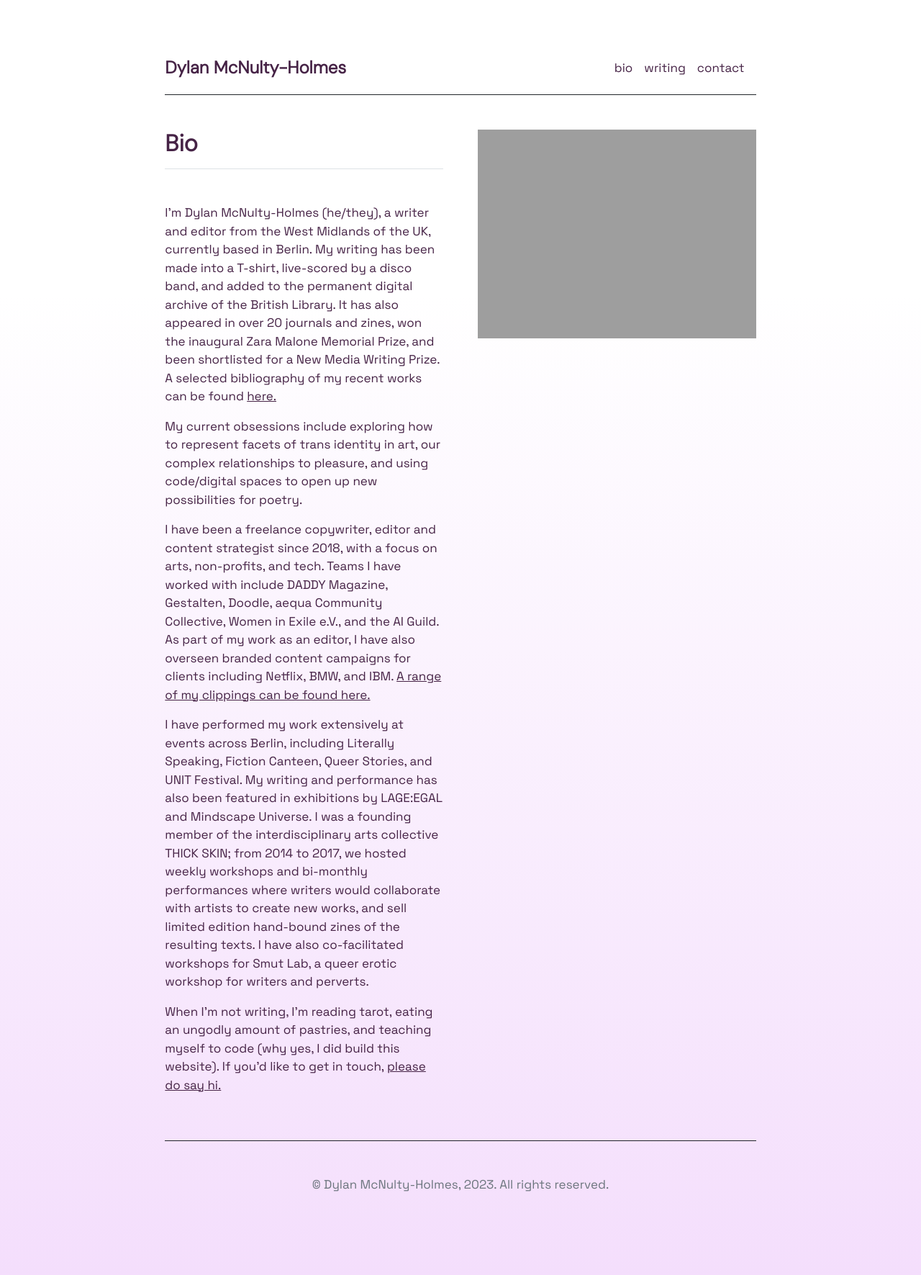
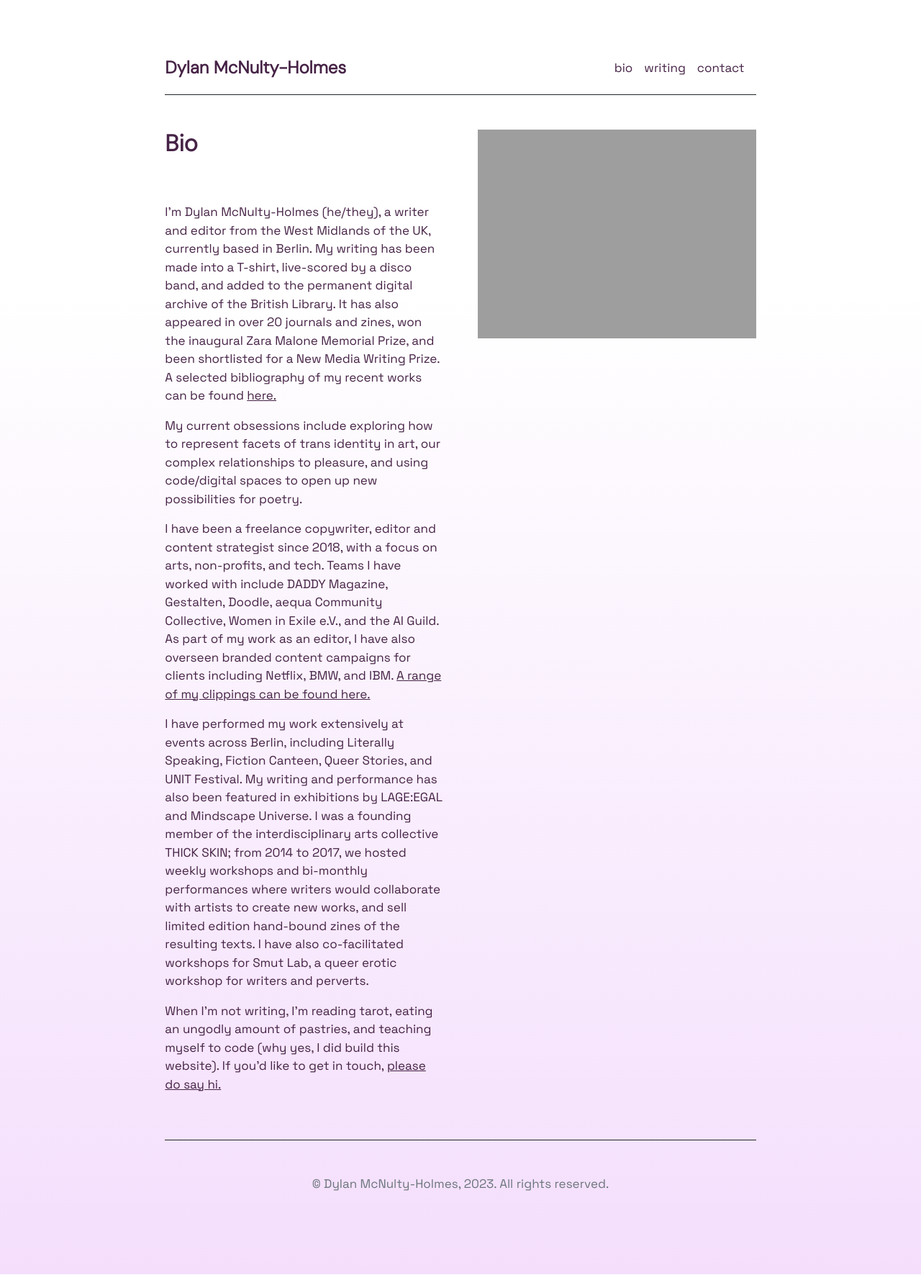
Before and after one commit to dyl-amh/website, a Jekyll site: the page built from bio.md, in a window 1280 px wide. Shown: the whole page at 72% size. Built offline with Jekyll 4.4.1, drawn with Linux system fonts in a browser that asks for light colours.

Commit message:
Update email

```diff
--- a/_includes/contact.html
+++ b/_includes/contact.html
@@ -5,7 +5,7 @@
         <h2 class="fw-bold pb-3 mb-5">Contact</h2>
     {% for contact in site.data.settings.contacts %}
         <p> {{ content }}</p>
-        <h3 class="title"><a href="mailto:dyl.amh@proton.me">dyl.amh [at] proton [dot] me</a></h3>
+        <h3 class="title"><a href="mailto:dyl.amh@protonmail.com">dyl.amh [at] protonmail [dot] com</a></h3>
       </div>
       <div class="col-md-6">
         <img src="{{ site.github.url }}/assets/img/dylan_mcnulty_holmes_contact.jpg" alt="Contact" width="100%">
--- a/_layouts/people.html
+++ b/_layouts/people.html
@@ -4,7 +4,7 @@
 
 <div class="row g-5 mb-5">
   <div class="col-md-6">
-    <h2 class="fw-bold border-bottom pb-3 mb-5">Bio</h2>
+    <h2 class="fw-bold pb-3 mb-5">Bio</h2>
 {% for person in site.data.settings.people %}
     <p> {{ content }}</p>
   </div>
```
